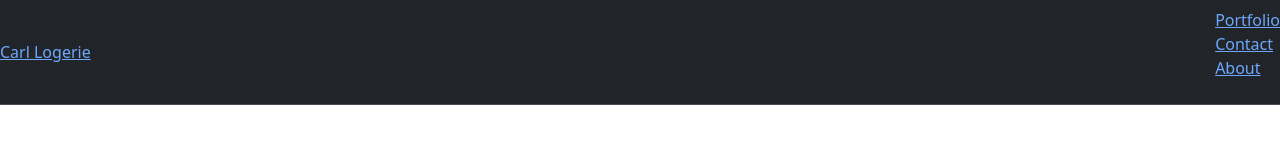
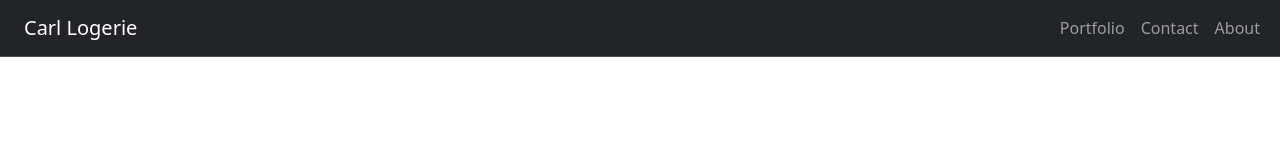
Before and after one commit to clogerie03/BootstrapPortfolio, a plain HTML site: page index.html in a window 1280 px wide. Drawn offline with nearby package versions, Linux system fonts and the light colour scheme.

Commit message:
styled navbar on index.html

```diff
--- a/index.html
+++ b/index.html
@@ -9,19 +9,26 @@
 </head>
 <body>
     <header>
-        <nav class="navbar bg-dark border-bottom border-body" data-bs-theme="dark">
-            <a class="me" href="index.html">Carl Logerie</a>
-            <ul>
-                <li>
-                    <a href="portfolio.html">Portfolio</a>
-                </li>
-                <li>
-                    <a href="contact.html">Contact</a>
-                </li>
-                <li>
-                    <a href="index.html">About</a>
-                </li>
-            </ul>
+        <nav class="navbar navbar-expand-lg bg-dark border-bottom border-body" data-bs-theme="dark">
+            <div class="container-fluid">
+                <div class="container-fluid">
+                    <a class="navbar-brand" href="index.html">Carl Logerie</a>
+                  </div>
+                <ul class="navbar-nav ms-auto">
+                    <!-- <li class="nav-item">
+                        <a class="nav-link" href="index.html">Carl Logerie</a>
+                    </li> -->
+                    <li class="nav-item">
+                        <a class="nav-link" href="portfolio.html">Portfolio</a>
+                    </li>
+                    <li class="nav-item">
+                        <a class="nav-link" href="contact.html">Contact</a>
+                    </li>
+                    <li class="nav-item">
+                        <a class="nav-link" href="about.html">About</a>
+                    </li>
+                </ul>
+            </div>
         </nav>
     </header>
 </body>
--- a/style.css
+++ b/style.css
@@ -0,0 +1,5 @@
+nav {
+    display: flex;
+    flex-direction: row;
+    justify-content: space-between;
+}
```
